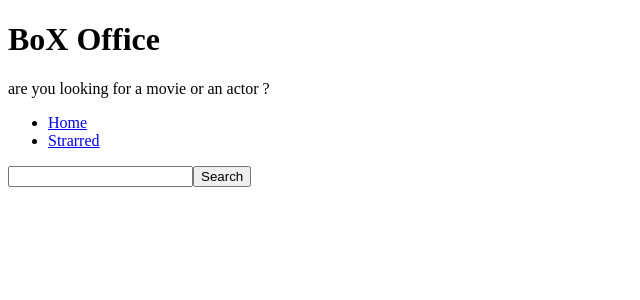
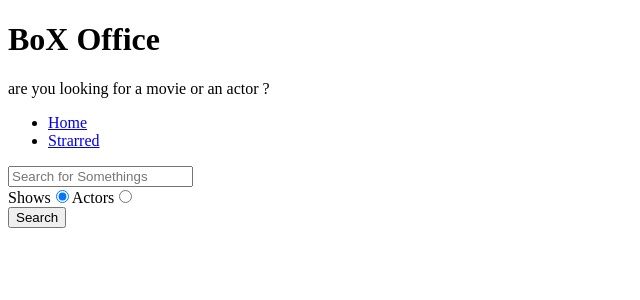
Before and after one commit to neekk14/box-office, a React (Create React App) app: page / in a window 1280 px wide. Shown: the top 300 px of the page, without its empty margins (0-640 px from the left). Built offline with nearby package versions, Linux system fonts and the light colour scheme.

Commit message:
added search option

```diff
--- a/src/pages/Home.jsx
+++ b/src/pages/Home.jsx
@@ -5,9 +5,11 @@
 const Home = () => {
   const [input, setInput] = useState('');
   const [results, setResults] = useState(null);
+  const [searchOption, setSearchOption] = useState('shows');
+  const isShowSearch = searchOption === 'shows';
   const onSearch = () => {
     // https://api.tvmaze.com/search/shows?q=mens
-    apiGet(`/search/shows?q=${input}`).then(result => {
+    apiGet(`/search/${searchOption}?q=${input}`).then(result => {
       setResults(result);
     });
   };
@@ -20,18 +22,22 @@
       onSearch();
     }
   };
+  const onRadioChange = ev => {
+    setSearchOption(ev.target.value);
+  };
+  console.log(searchOption);
   const renderResults = () => {
     if (results && results.length === 0) {
       return <div>No Result</div>;
     }
     if (results && results.length > 0) {
-      return (
-        <div>
-          {results.map(item => {
+      return results[0].shows
+        ? results.map(item => {
             return <div key={item.show.id}>{item.show.name}</div>;
-          })}
-        </div>
-      );
+          })
+        : results.map(item => {
+            return <div key={item.person.id}>{item.person.name}</div>;
+          });
     }
     return null;
   };
@@ -40,10 +46,33 @@
     <MainPageLayout>
       <input
         type="text"
+        placeholder="Search for Somethings"
         onChange={onInputChange}
         onKeyDown={onKeyDown}
         value={input}
       />
+      <div>
+        <label htmlFor="shows-search">
+          Shows
+          <input
+            id="shows-search"
+            type="radio"
+            value="shows"
+            checked={isShowSearch}
+            onChange={onRadioChange}
+          />
+        </label>
+        <label htmlFor="actors-search">
+          Actors
+          <input
+            id="actors-search"
+            type="radio"
+            value="people"
+            checked={!isShowSearch}
+            onChange={onRadioChange}
+          />
+        </label>
+      </div>
       <button type="button" onClick={onSearch}>
         Search
       </button>
```
